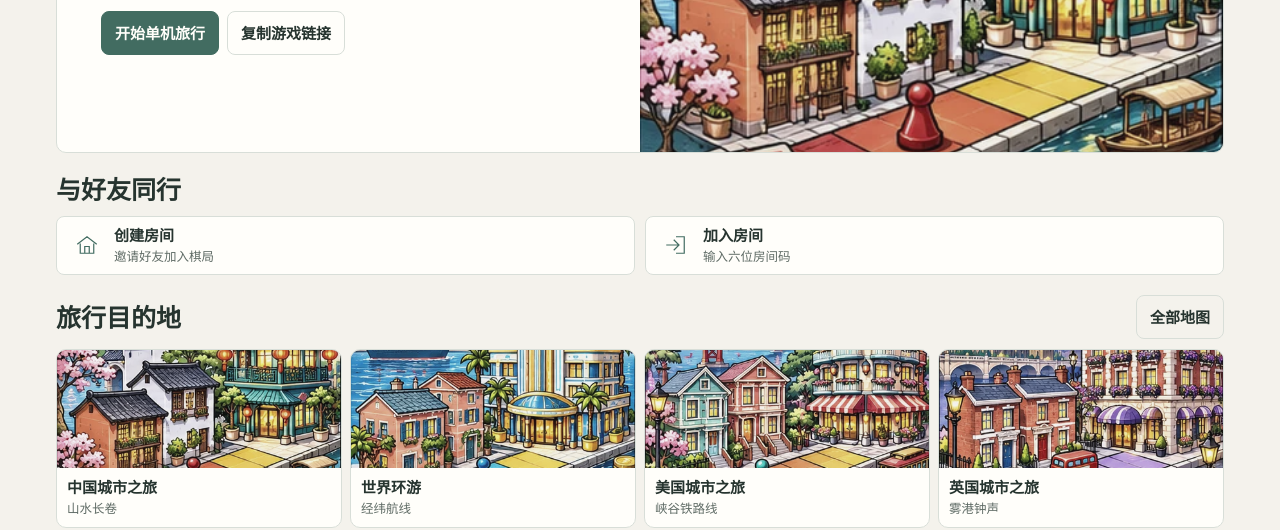
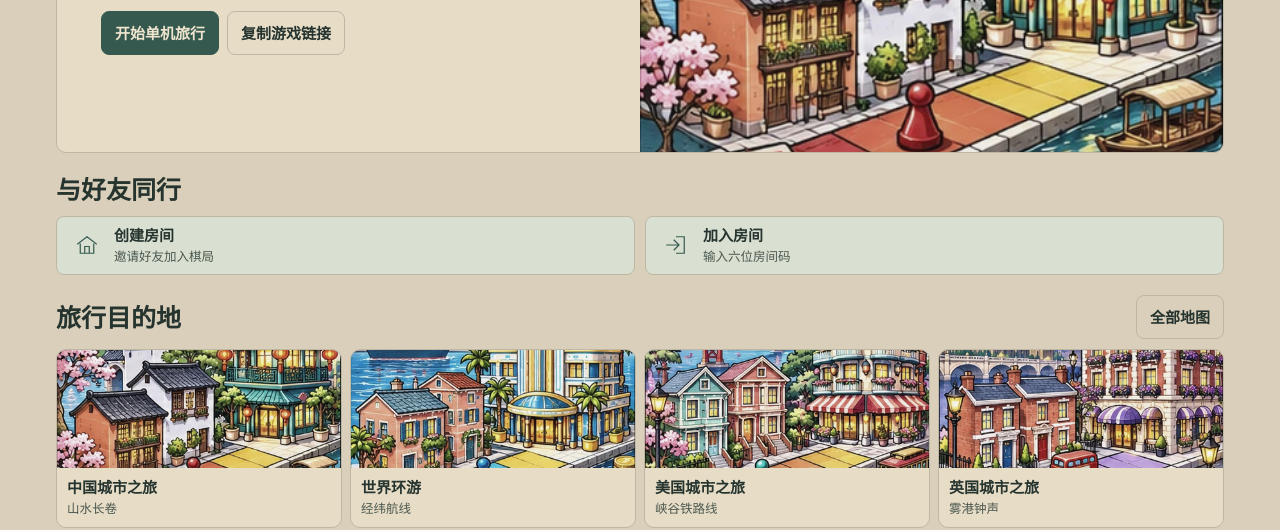
Before and after one commit to laiq69109-eng/snake-game, a website: page docs/atlas-estates/index.html in a window 1280 px wide. Shown: the part 270-800 px from the top of the page. Drawn offline with Linux system fonts and the light colour scheme.

Commit message:
Replace near-white game surfaces with warm linen and sage

```diff
--- a/docs/atlas-estates/audio.js
+++ b/docs/atlas-estates/audio.js
@@ -1,5 +1,5 @@
-import {tracks,scheduleStep,makeMix} from './scores.js?v=203f0a2d42db';
-export {tracks} from './scores.js?v=203f0a2d42db';
+import {tracks,scheduleStep,makeMix} from './scores.js?v=30617823abbb';
+export {tracks} from './scores.js?v=30617823abbb';
 const defaultMotif=[60,64,67,71];
 let context, timer, mix, master, step=0, next=0;
 let music=false,effects=true,track=tracks.cafe,volume=.45,motif=defaultMotif;
--- a/docs/atlas-estates/index.html
+++ b/docs/atlas-estates/index.html
@@ -1,2 +1,2 @@
 <!doctype html>
-<html lang="zh-CN"><head><meta charset="utf-8"><meta name="viewport" content="width=device-width,initial-scale=1,viewport-fit=cover"><meta name="theme-color" content="#f4f2ec"><title>环球置业之旅 · Atlas Estates</title><link rel="icon" href="./mark.svg"><link rel="stylesheet" href="./style.css?v=203f0a2d42db"><meta name="atlas-room-service" content="https://atlas-estates-laiq69109.onrender.com"></head><body><div id="game-shell"><div class="game-viewport"><header><div class="brand"><img src="./mark.svg" alt=""><span>环球置业之旅</span></div><nav><button data-do="rules" aria-label="规则说明">规则</button><button data-do="settings" aria-label="设置">设置</button></nav></header><main id="app" aria-live="off"><p>正在展开旅行地图…</p></main></div><div id="game-notices"><div id="card-notice" role="status" aria-live="polite" hidden></div><div id="landing-notice" role="status" aria-live="polite" hidden></div></div><div id="overlay"></div><div id="toast" role="status"></div></div><script type="module" src="./app.js?v=203f0a2d42db"></script></body></html>
+<html lang="zh-CN"><head><meta charset="utf-8"><meta name="viewport" content="width=device-width,initial-scale=1,viewport-fit=cover"><meta name="theme-color" content="#d9cfba"><title>环球置业之旅 · Atlas Estates</title><link rel="icon" href="./mark.svg"><link rel="stylesheet" href="./style.css?v=30617823abbb"><meta name="atlas-room-service" content="https://atlas-estates-laiq69109.onrender.com"></head><body><div id="game-shell"><div class="game-viewport"><header><div class="brand"><img src="./mark.svg" alt=""><span>环球置业之旅</span></div><nav><button data-do="rules" aria-label="规则说明">规则</button><button data-do="settings" aria-label="设置">设置</button></nav></header><main id="app" aria-live="off"><p>正在展开旅行地图…</p></main></div><div id="game-notices"><div id="card-notice" role="status" aria-live="polite" hidden></div><div id="landing-notice" role="status" aria-live="polite" hidden></div></div><div id="overlay"></div><div id="toast" role="status"></div></div><script type="module" src="./app.js?v=30617823abbb"></script></body></html>
--- a/docs/atlas-estates/net.js
+++ b/docs/atlas-estates/net.js
@@ -1,4 +1,4 @@
-import {socketLink} from './room-location.js?v=203f0a2d42db';
+import {socketLink} from './room-location.js?v=30617823abbb';
 const sessionKey=code=>'atlas:room:'+code;
 const makeId=()=>Array.from(crypto.getRandomValues(new Uint8Array(16)),b=>b.toString(16).padStart(2,'0')).join('');
 export class RoomClient {
--- a/docs/atlas-estates/packages/ai/index.js
+++ b/docs/atlas-estates/packages/ai/index.js
@@ -1,5 +1,5 @@
-import {JAIL_BAIL_COST} from '../protocol/index.js?v=203f0a2d42db';
-import {groupTiles,redemption,principal,refund,upgrade,buildable} from '../game-core/economy.js?v=203f0a2d42db';
+import {JAIL_BAIL_COST} from '../protocol/index.js?v=30617823abbb';
+import {groupTiles,redemption,principal,refund,upgrade,buildable} from '../game-core/economy.js?v=30617823abbb';
 
 function holdingValue(s,m,t,id){
   const held=t.type==='land'?groupTiles(m,t):m.tiles.filter(x=>x.type===t.type);
--- a/docs/atlas-estates/save-check.js
+++ b/docs/atlas-estates/save-check.js
@@ -1,4 +1,4 @@
-import {isRoundLimit,JAIL_STAY_TURNS} from './packages/protocol/index.js?v=203f0a2d42db';
+import {isRoundLimit,JAIL_STAY_TURNS} from './packages/protocol/index.js?v=30617823abbb';
 
 export function checkSave(record,map){
  const fail=()=>{throw Error('存档结构损坏，请尝试上一份备份')};
--- a/docs/atlas-estates/share.js
+++ b/docs/atlas-estates/share.js
@@ -1,4 +1,4 @@
-import {roomOrigin} from './room-location.js?v=203f0a2d42db';
+import {roomOrigin} from './room-location.js?v=30617823abbb';
 const once=new Map();
 export async function configureShare(link,title='环球置业之旅'){
  if(!/MicroMessenger/i.test(navigator.userAgent))return;
--- a/docs/atlas-estates/style.css
+++ b/docs/atlas-estates/style.css
@@ -1,32 +1,34 @@
 :root {
   color-scheme: light;
-  --page: #f4f2ec;
-  --paper: #fffefa;
-  --paper-soft: #f7f8f4;
+  --page: #d9cfba;
+  --paper: #e7ddc7;
+  --header: #d6ded0;
+  --paper-soft: #d9e0d2;
   --ink: #26342f;
-  --slate: #5f6b65;
-  --line: #d8ded8;
-  --line-strong: #9dafa6;
-  --primary: #426c61;
-  --primary-hover: #365a51;
+  --slate: #4b574f;
+  --line: #bdb7a3;
+  --line-strong: #899d90;
+  --primary: #36594f;
+  --on-primary: #efe5ce;
+  --primary-hover: #2e4d44;
   --accent: #b97955;
   --focus: #456f63;
-  --disabled: #e9ebe6;
-  --tile-surface: #fdfbf6;
-  --tile-corner: #e8ece4;
-  --tile-gutter: #d5dcd3;
+  --disabled: #d4d8cc;
+  --tile-surface: #eae2cf;
+  --tile-corner: #d4ddcc;
+  --tile-gutter: #c1c0ad;
   --land-muted: #485650;
   --hatch: #26342f14;
-  --art-wash: #f4f2ec32;
+  --art-wash: #d9cfba32;
   --veil: #26342f66;
   --shadow: 0 2px 5px #26342f10;
   --sheet-shadow: 0 8px 26px #26342f22;
   --success: #2d6653;
   --negative: #91483d;
-  --chance-paper: #f5eddf;
+  --chance-paper: #e7d8ba;
   --chance-line: #c9ab89;
   --chance-ink: #654a32;
-  --fate-paper: #eeebf3;
+  --fate-paper: #ded7e5;
   --fate-line: #b8adc6;
   --fate-ink: #51465f;
   --seat-0-land: #e7c4b5;
@@ -97,7 +99,7 @@ header {
   align-items: center;
   justify-content: space-between;
   gap: 12px;
-  background: var(--paper);
+  background: var(--header);
   border-bottom: 1px solid var(--line);
 }
 .brand { display: flex; align-items: center; gap: 9px; font-size: 16px; font-weight: 650; }
@@ -127,12 +129,12 @@ button, input, select {
 button { padding: 7px 13px; cursor: pointer; touch-action: manipulation; font-weight: 600; }
 button:hover:not(:disabled, .cell) { background: var(--paper-soft); border-color: var(--line-strong); }
 button.primary, button.go, .poster [data-do="solo"] {
-  color: var(--paper);
+  color: var(--on-primary);
   background: var(--primary);
   border-color: var(--primary);
 }
 button.primary:hover:not(:disabled), button.go:hover:not(:disabled), .poster [data-do="solo"]:hover:not(:disabled) {
-  color: var(--paper);
+  color: var(--on-primary);
   background: var(--primary-hover);
   border-color: var(--primary-hover);
 }
@@ -178,7 +180,7 @@ fieldset { min-width: 0; border: 1px solid var(--line); border-radius: 8px; }
   max-width: 70cqw;
   padding: 7px 12px;
   border-radius: 8px;
-  color: var(--paper);
+  color: var(--on-primary);
   background: var(--ink);
   pointer-events: none;
   opacity: 0;
@@ -202,7 +204,8 @@ fieldset { min-width: 0; border: 1px solid var(--line); border-radius: 8px; }
 .poster-art, .map-card img, .map-preview { filter: saturate(.66) contrast(.92); }
 .home-grid, .maps-grid, .summary-grid { display: grid; gap: 10px; }
 .home-grid { grid-template-columns: repeat(2, minmax(0, 1fr)); }
-.entry { display: flex; align-items: center; gap: 10px; text-align: left; }
+.entry { display: flex; align-items: center; gap: 10px; text-align: left; background: var(--paper-soft); }
+.entry:hover:not(:disabled) { background: var(--header); }
 .entry svg { flex: none; width: 34px; height: 34px; padding: 5px; color: var(--primary); }
 .entry span, .map-desc { display: grid; gap: 2px; min-width: 0; }
 .entry small, .map-desc small { color: var(--slate); font-weight: 400; }
--- a/docs/atlas-estates/sw.js
+++ b/docs/atlas-estates/sw.js
@@ -1,6 +1,6 @@
-const cacheName='atlas-pages-'+"fb0d59e478f6";
+const cacheName='atlas-pages-'+"f985e152fcdb";
 const base=new URL('./',self.location.href);
-self.addEventListener('install',e=>e.waitUntil(caches.open(cacheName).then(cache=>cache.addAll(["packages/maps/cn.json","packages/maps/art/cn-board.webp","packages/maps/art/cn-icon.svg","packages/maps/catalog.json","app.js?v=203f0a2d42db","audio.js?v=203f0a2d42db","net.js?v=203f0a2d42db","room-location.js?v=203f0a2d42db","save-check.js?v=203f0a2d42db","scores.js?v=203f0a2d42db","share.js?v=203f0a2d42db","storage.js?v=203f0a2d42db","packages/game-core/index.js?v=203f0a2d42db","packages/game-core/economy.js?v=203f0a2d42db","packages/protocol/index.js?v=203f0a2d42db","packages/ai/index.js?v=203f0a2d42db","packages/maps/validate.js?v=203f0a2d42db","style.css?v=203f0a2d42db","avatars.webp","mark.svg","index.html"])).then(()=>self.skipWaiting())));
+self.addEventListener('install',e=>e.waitUntil(caches.open(cacheName).then(cache=>cache.addAll(["packages/maps/cn.json","packages/maps/art/cn-board.webp","packages/maps/art/cn-icon.svg","packages/maps/catalog.json","app.js?v=30617823abbb","audio.js?v=30617823abbb","net.js?v=30617823abbb","room-location.js?v=30617823abbb","save-check.js?v=30617823abbb","scores.js?v=30617823abbb","share.js?v=30617823abbb","storage.js?v=30617823abbb","packages/game-core/index.js?v=30617823abbb","packages/game-core/economy.js?v=30617823abbb","packages/protocol/index.js?v=30617823abbb","packages/ai/index.js?v=30617823abbb","packages/maps/validate.js?v=30617823abbb","style.css?v=30617823abbb","avatars.webp","mark.svg","index.html"])).then(()=>self.skipWaiting())));
 self.addEventListener('activate',e=>e.waitUntil(caches.keys().then(keys=>Promise.all(keys.filter(k=>k.startsWith('atlas-pages-')&&k!==cacheName).map(k=>caches.delete(k)))).then(()=>self.clients.claim())));
 self.addEventListener('fetch',e=>{
   if(e.request.method!=='GET'||!e.request.url.startsWith(base.href))return;
```
Also changed, not shown: docs/atlas-estates/app.js (+11 -11 lines), docs/atlas-estates/packages/game-core/index.js (+4 -4 lines).
